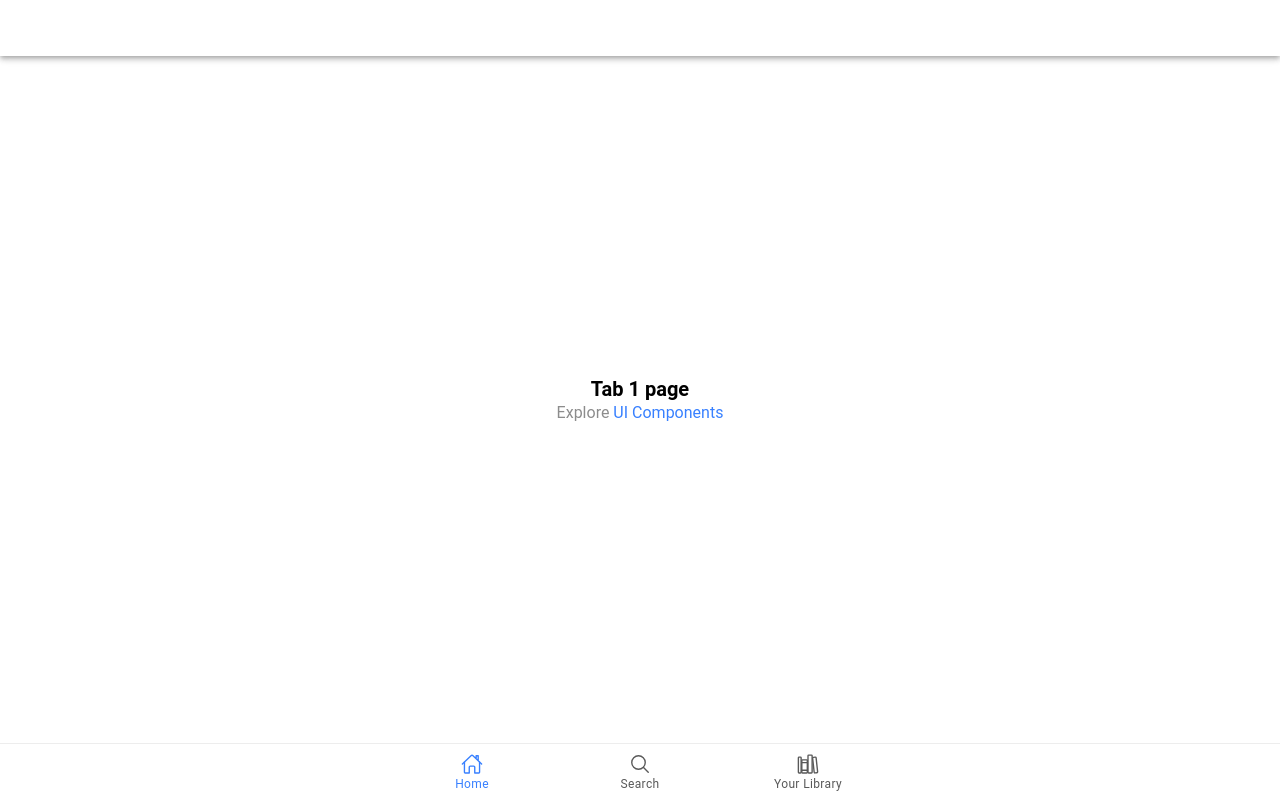
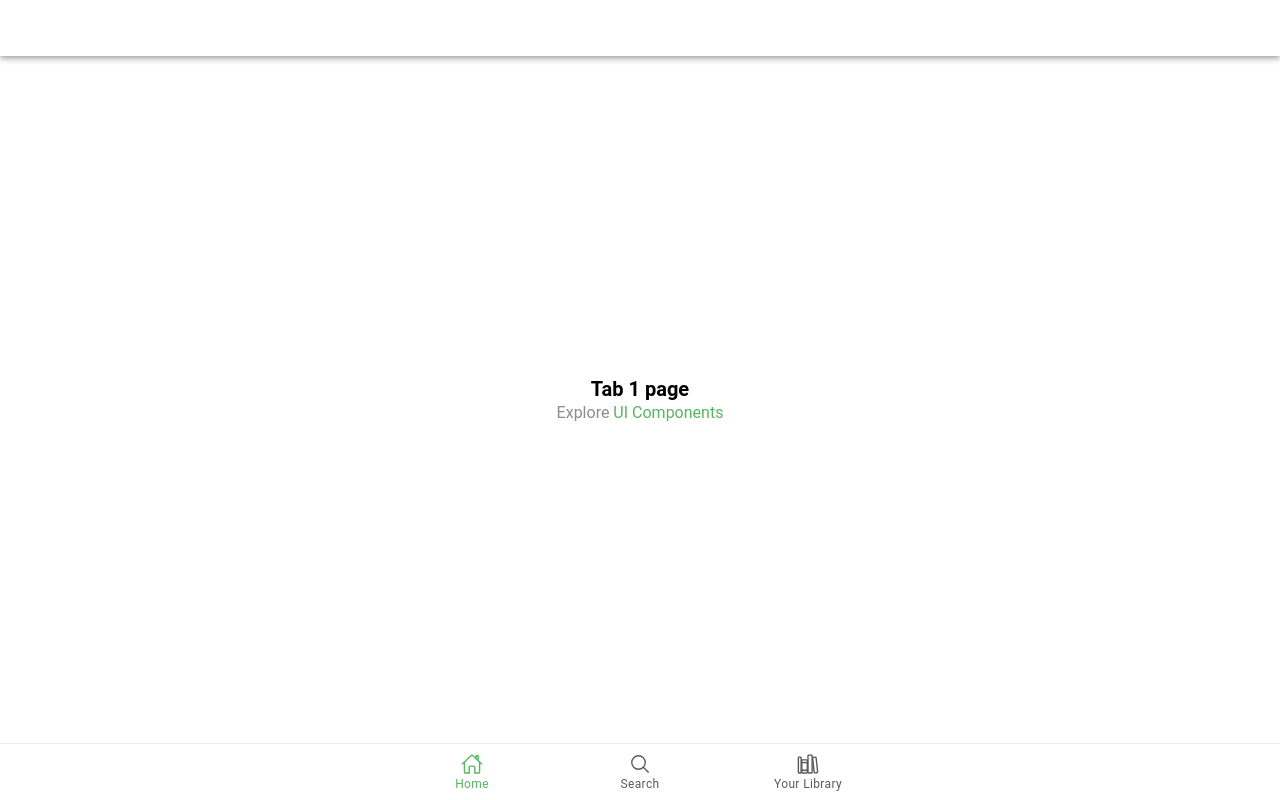
Before and after one commit to Pkoobz/Spotify-Project, a React (Vite) app in the folder Spotifyproject/: page /tab1 in a window 1280 px wide. Built offline with nearby package versions, Linux system fonts and the light colour scheme.

Commit message:
the spotify color based

```diff
--- a/Spotifyproject/src/App.tsx
+++ b/Spotifyproject/src/App.tsx
@@ -13,7 +13,7 @@ import { IonReactRouter } from '@ionic/react-router';
 import { ellipse, homeOutline, libraryOutline, searchOutline, square, triangle } from 'ionicons/icons';
 import Tab1 from './pages/Tab1';
 import Tab2 from './pages/Tab2';
-import Tab3 from './pages/YourLibrary';
+import YourLibrary from './pages/YourLibrary';
 
 /* Core CSS required for Ionic components to work properly */
 import '@ionic/react/css/core.css';
@@ -34,6 +34,7 @@ import '@ionic/react/css/display.css';
 /* Theme variables */
 import './theme/variables.css';
 import Settings from './pages/Settings';
+import PlayMusic from './pages/PlayMusic';
 
 setupIonicReact();
 
@@ -48,11 +49,14 @@ const App: React.FC = () => (
           <Route exact path="/tab2">
             <Tab2 />
           </Route>
-          <Route path="/tab3">
-            <Tab3 />
+          <Route path="/YourLibrary">
+            <YourLibrary />
           </Route>
           <Route path="/settings">
             <Settings />
+          </Route>
+          <Route path="/playmusic">
+            <PlayMusic />
           </Route>
           <Route exact path="/">
             <Redirect to="/tab1" />
@@ -67,7 +71,7 @@ const App: React.FC = () => (
             <IonIcon aria-hidden="true" icon={searchOutline} />
             <IonLabel>Search</IonLabel>
           </IonTabButton>
-          <IonTabButton tab="tab3" href="/tab3">
+          <IonTabButton tab="tab3" href="/YourLibrary">
             <IonIcon aria-hidden="true" icon={libraryOutline} />
             <IonLabel>Your Library</IonLabel>
           </IonTabButton>
--- /dev/null
+++ b/Spotifyproject/src/pages/PlayMusic.css
@@ -0,0 +1,5 @@
+.playlist-name {
+    text-align: center;
+    white-space: normal;
+    font-size: small;
+  }
--- a/Spotifyproject/src/pages/PlayMusic.tsx
+++ b/Spotifyproject/src/pages/PlayMusic.tsx
@@ -0,0 +1,41 @@
+import { IonPage, IonHeader, IonToolbar, IonButtons, IonButton, IonIcon, IonContent, IonList, IonItem, IonLabel, IonToggle, IonTitle } from "@ionic/react";
+import { arrowDownOutline, ellipsisVertical } from "ionicons/icons";
+import './PlayMusic.css';
+
+const Playmusic = () => {
+    return (
+        <IonPage>
+            <IonHeader>
+                <IonToolbar>
+                    <IonButtons slot="start">
+                        <IonButton>
+                            <IonIcon slot="icon-only" icon={arrowDownOutline} />
+                        </IonButton>
+                    </IonButtons>
+                    <IonTitle className="playlist-name">PLAYING FROM PLAYLIST</IonTitle>
+                    <IonTitle className="playlist-name">Pinecone</IonTitle>
+                    <IonButtons slot="end">
+                        <IonButton>
+                            <IonIcon slot="icon-only" icon={ellipsisVertical} />
+                        </IonButton>
+                    </IonButtons>
+                </IonToolbar>
+            </IonHeader>
+            <IonContent fullscreen>
+                <IonList>
+                    <IonItem>
+                        <IonLabel>Notifications</IonLabel>
+                        <IonToggle slot="end" />
+                    </IonItem>
+                    <IonItem>
+                        <IonLabel>Logout</IonLabel>
+                        <IonToggle slot="end" />
+                    </IonItem>
+                </IonList>
+            </IonContent>
+        </IonPage>
+
+    );
+};
+
+export default Playmusic;
--- /dev/null
+++ b/Spotifyproject/src/theme/global.css
@@ -0,0 +1,22 @@
+ion-content {
+    --background: var(--ion-color-dark);
+  }
+
+  @font-face {
+    font-family: 'Spotify';
+    font-style: normal;
+    font-weight: normal;
+    src: url('/assets/fonts/spotify-regular.ttf');
+  }
+
+  @font-face {
+    font-family: 'Spotify';
+    font-weight: bold;
+    src: url('/assets/fonts/spotify-bold.ttf');
+  }
+
+  @font-face {
+    font-family: 'Spotify';
+    font-weight: lighter;
+    src: url('/assets/fonts/spotify-light.ttf');
+  }
--- a/Spotifyproject/src/theme/variables.css
+++ b/Spotifyproject/src/theme/variables.css
@@ -4,12 +4,12 @@ http://ionicframework.com/docs/theming/ */
 /** Ionic CSS Variables **/
 :root {
   /** primary **/
-  --ion-color-primary: #3880ff;
-  --ion-color-primary-rgb: 56, 128, 255;
-  --ion-color-primary-contrast: #ffffff;
-  --ion-color-primary-contrast-rgb: 255, 255, 255;
-  --ion-color-primary-shade: #3171e0;
-  --ion-color-primary-tint: #4c8dff;
+  --ion-color-primary: #57b660;
+  --ion-color-primary-rgb: 87,182,96;
+  --ion-color-primary-contrast: #000000;
+  --ion-color-primary-contrast-rgb: 0,0,0;
+  --ion-color-primary-shade: #4da054;
+  --ion-color-primary-tint: #68bd70;
 
   /** secondary **/
   --ion-color-secondary: #3dc2ff;
@@ -52,28 +52,28 @@ http://ionicframework.com/docs/theming/ */
   --ion-color-danger-tint: #ed576b;
 
   /** dark **/
-  --ion-color-dark: #222428;
-  --ion-color-dark-rgb: 34, 36, 40;
+  --ion-color-dark: #121212;
+  --ion-color-dark-rgb: 18,18,18;
   --ion-color-dark-contrast: #ffffff;
   --ion-color-dark-contrast-rgb: 255, 255, 255;
-  --ion-color-dark-shade: #1e2023;
-  --ion-color-dark-tint: #383a3e;
+  --ion-color-dark-shade: #101010;
+  --ion-color-dark-tint: #2a2a2a;
 
   /** medium **/
-  --ion-color-medium: #92949c;
-  --ion-color-medium-rgb: 146, 148, 156;
+  --ion-color-medium: #282822;
+  --ion-color-medium-rgb: 40,40,34;
   --ion-color-medium-contrast: #ffffff;
   --ion-color-medium-contrast-rgb: 255, 255, 255;
-  --ion-color-medium-shade: #808289;
-  --ion-color-medium-tint: #9d9fa6;
+  --ion-color-medium-shade: #23231e;
+  --ion-color-medium-tint: #3e3e38;
 
   /** light **/
-  --ion-color-light: #f4f5f8;
-  --ion-color-light-rgb: 244, 245, 248;
+  --ion-color-light: #ffffff;
+  --ion-color-light-rgb: 255,255,255;
   --ion-color-light-contrast: #000000;
-  --ion-color-light-contrast-rgb: 0, 0, 0;
-  --ion-color-light-shade: #d7d8da;
-  --ion-color-light-tint: #f5f6f9;
+  --ion-color-light-contrast-rgb: 0,0,0;
+  --ion-color-light-shade: #e0e0e0;
+  --ion-color-light-tint: #ffffff;
 }
 
 @media (prefers-color-scheme: dark) {
```
